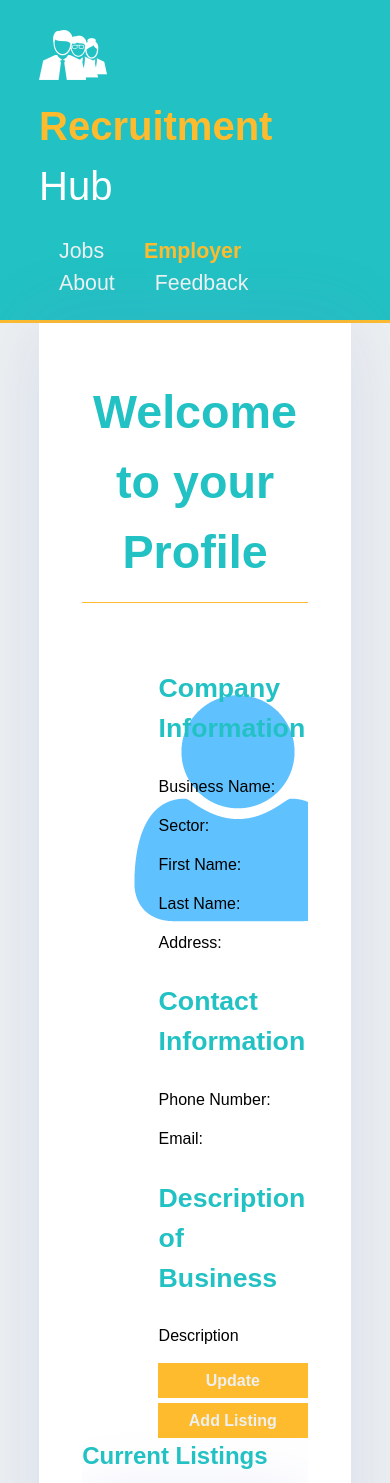
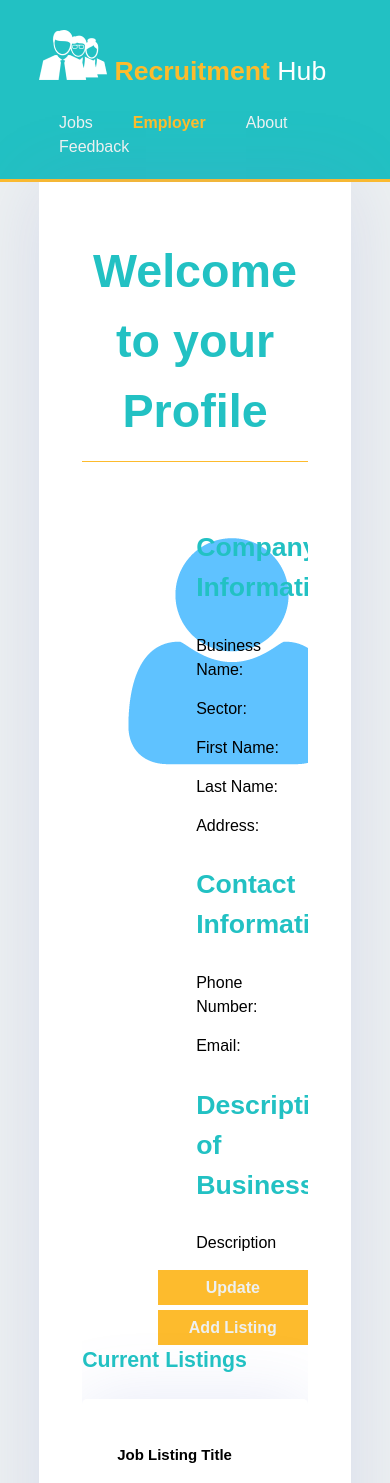
Before and after one commit to Michelle-Rose/Recuritment-Hub-ID6501A, a PHP site: page /employer.php in a window 390 px wide. Shown: the top 1483 px of the page. Run offline with PHP 8.4, Linux system fonts and the light colour scheme; some libraries are stand-ins or nearby versions.

Commit message:
Updated Css to make website more responsive

```diff
--- a/about.php
+++ b/about.php
@@ -92,7 +92,6 @@
                 <img src="img/datacom.jpg">
                 <img src="img/deloitte.jpg">
                 <img src="img/hays.jpg">
-                <br>
                 <img src="img/hudson.jpg">
                 <img src="img/kordia.jpg">
                 <img src="img/momentum.jpg">
@@ -100,14 +99,12 @@
                 <img src="img/projectplus.jpg">
                 <img src="img/recruitment studio.jpg">
                 <img src="img/socialite.jpg">
-                <br>
                 <img src="img/westpac.jpg">
                 <img src="img/weta.jpg">
                 <img src="img/xero.jpg">
                 <img src="img/business.jpg">
                 <img src="img/defence.jpg">
                 <img src="img/health.jpg">
-                <img src="img/wellington.jpg">
             </div>
         </div>
     </section>
--- a/css/style.css
+++ b/css/style.css
@@ -17,7 +17,7 @@ h1,
 h2,
 h3 {
     color: #22c1c3;
-    font-size: 18pt;
+    font-size: 16pt;
 }
 
 ul {
@@ -190,7 +190,7 @@ header li {
 header a {
     color: #edf0f1;
     text-decoration: none;
-    font-size: 16pt;
+    font-size: 12pt;
     font-weight: 500;
 }
 
@@ -203,7 +203,7 @@ header h1 {
 }
 
 header #logo a {
-    font-size: 30pt;
+    font-size: 20pt;
     color: white;
 }
 
@@ -260,7 +260,6 @@ footer {
 
 /* Newsletter */
 #newsletter {
-    padding: 15px;
     background: #22c1c3;
     color: #edf0f1;
 }
@@ -272,14 +271,12 @@ footer {
 
 #newsletter form {
     float: right;
-    margin-top: 25px;
+    margin-top: 20px;
 }
 
 #newsletter input[type="email"] {
-
-    width: 500px;
-    padding: 10px 20px;
-
+    width: 350px;
+    padding: 10px;
     display: inline-block;
     border: 1px solid #ccc;
     border-radius: 4px;
@@ -314,7 +311,7 @@ footer {
     float: left;
     text-align: center;
     width: 30%;
-    padding: 10px;
+    padding: 20px;
 }
 
 /* About */
--- a/employer.php
+++ b/employer.php
@@ -35,12 +35,11 @@
                     <div class="pagehead">
                         <h1>Welcome to your Profile</h1>
                     </div>
-                    <aside id="profileSide" class=col3>
-                        <div class="avatar">
+                    <div class="avatar col5">
                             <img src="img/profile.png" alt="profile photo">
                         </div>
-                    </aside>
-                    <ul id="profile" class="col9">
+                    <div id="profile" class="col7">
+                    <ul >
                         <li class="">
                             <h3 class="title">Company Information</h3>
                             <p>
@@ -82,6 +81,8 @@
                             </p>
                         </li>
                     </ul>
+                    </div>
+
                 </div>
             </section>
             <section id="listings">
```
Also changed, not shown: README.md.
